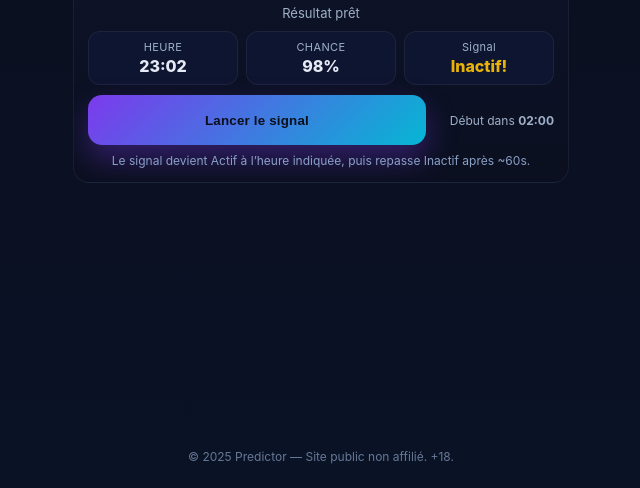
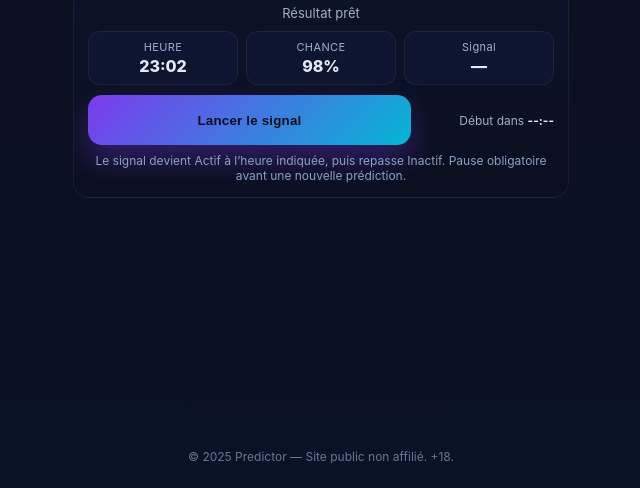
Before and after one commit to Yas-0705/HackGames.github.io, a plain HTML site: page crash.html in a window 1280 px wide. Both pictures are taken after a click on the button "Lancer le signal". Shown: the part 312-800 px from the top of the page, without its empty margins (319-959 px from the left). Drawn offline with Linux system fonts and the light colour scheme.

Commit message:
Update crash.html

```diff
--- a/crash.html
+++ b/crash.html
@@ -40,30 +40,23 @@
     }
     @keyframes spin{ 0%{--a:0deg} 100%{--a:360deg} }
 
-    /* Mesh animé (derrière la valeur) */
+    /* décor animé derrière la valeur */
     .mesh{
       position:absolute; inset:12px; border-radius:50%; overflow:hidden; z-index:0;
       background:
         radial-gradient(60% 60% at 70% 30%, rgba(124,58,237,.18), transparent 60%),
         repeating-linear-gradient(45deg, rgba(255,255,255,.06) 0 1px, transparent 1px 12px),
         repeating-linear-gradient(-45deg, rgba(255,255,255,.04) 0 1px, transparent 1px 12px);
-      background-size: auto, 26px 26px, 26px 26px;
-      animation:meshMove 14s linear infinite;
-      filter:saturate(1.1);
+      background-size:auto, 26px 26px, 26px 26px;
+      animation:meshMove 14s linear infinite; filter:saturate(1.1);
     }
-    @keyframes meshMove{
-      0%   { background-position: 0 0, 0 0, 0 0; }
-      100% { background-position: 0 0, 520px 0, 0 520px; }
-    }
-
-    /* Swirl (amplifié sur Aviator) */
+    @keyframes meshMove{ 0%{background-position:0 0,0 0,0 0} 100%{background-position:0 0,520px 0,0 520px} }
     .swirl{
       position:absolute; inset:18px; border-radius:50%; z-index:0; opacity:.35;
       background:
         repeating-conic-gradient(from 0deg, rgba(124,58,237,.08) 0deg 10deg, transparent 10deg 24deg),
         radial-gradient(60% 60% at 30% 70%, rgba(6,182,212,.10), transparent 60%);
-      animation:swirl 8s linear infinite;
-      mix-blend-mode:screen;
+      animation:swirl 8s linear infinite; mix-blend-mode:screen;
     }
     @keyframes swirl{ to{ transform:rotate(360deg) } }
     body.aviator .swirl{ opacity:.6; animation-duration:5.5s }
@@ -85,7 +78,8 @@
       transition:transform .15s ease;
     }
     .btn:active{ transform:translateY(1px) scale(.98) }
-    .meta{ min-width:120px; text-align:right; color:#9fb0c9; font-size:12px }
+    .meta{ min-width:135px; text-align:right; color:#9fb0c9; font-size:12px }
+    .meta b{ color:#e6eaf5 }
 
     .hint{ text-align:center; color:#8aa0c7; font-size:12px; margin-top:8px }
     footer{ margin-top:auto; color:#8ea3c5; font-size:12px; text-align:center; opacity:.7 }
@@ -107,32 +101,26 @@
       <div class="status" id="status">Prêt</div>
 
       <div class="info">
-        <div class="col">
-          <div class="k">HEURE</div>
-          <div class="v" id="heure">--:--</div>
-        </div>
-        <div class="col">
-          <div class="k">CHANCE</div>
-          <div class="v" id="chance">--%</div>
-        </div>
-        <div class="col">
-          <div class="k">Signal</div>
-          <div class="v" id="signal">—</div>
-        </div>
+        <div class="col"><div class="k">HEURE</div><div class="v" id="heure">--:--</div></div>
+        <div class="col"><div class="k">CHANCE</div><div class="v" id="chance">--%</div></div>
+        <div class="col"><div class="k">Signal</div><div class="v" id="signal">—</div></div>
       </div>
 
       <div class="row">
         <button class="btn" id="run">Lancer le signal</button>
-        <div class="meta">Début dans <strong id="count">--:--</strong></div>
+        <div class="meta"><span id="metaLabel">Début dans</span> <b id="count">--:--</b></div>
       </div>
 
-      <div class="hint">Le signal devient Actif à l’heure indiquée, puis repasse Inactif après ~60s.</div>
+      <div class="hint">Le signal devient Actif à l’heure indiquée, puis repasse Inactif. Pause obligatoire avant une nouvelle prédiction.</div>
     </section>
 
     <footer>© 2025 Predictor — Site public non affilié. +18.</footer>
   </div>
 
   <script>
+    // Config cooldown après la fenêtre active (en secondes)
+    const COOL_MIN = 30, COOL_MAX = 60; // ajustable
+
     const qs = new URLSearchParams(location.search);
     const game = qs.get('game') || 'Crash';
     document.getElementById('gameTitle').textContent = game + ' — Crash';
@@ -146,42 +134,57 @@
     const chanceEl = document.getElementById('chance');
     const signalEl = document.getElementById('signal');
     const countEl = document.getElementById('count');
+    const metaLabel = document.getElementById('metaLabel');
 
+    const ACTIVE_WINDOW_MS = 60_000;
     let busy = false;
     let scheduledAt = null;
-    let countdownTimer = null;
-    const ACTIVE_WINDOW_MS = 60_000; // ~60s actif
+    let lockUntil = 0;
+    let timer = null;
 
     function pad(n){ return String(n).padStart(2,'0'); }
     function format(sec){ sec = Math.max(0, sec|0); return pad(Math.floor(sec/60)) + ':' + pad(sec%60); }
 
-    function startCountdown(toDate){
-      clearInterval(countdownTimer);
-      function tick(){
+    function runCountdown(){
+      clearInterval(timer);
+      timer = setInterval(()=>{
         const now = Date.now();
-        const msLeft = toDate - now;
+        if(!scheduledAt){
+          countEl.textContent = '--:--';
+          metaLabel.textContent = 'Début dans';
+          return;
+        }
+        const msLeft = scheduledAt.getTime() - now;
         if(msLeft > 0){
+          metaLabel.textContent = 'Début dans';
           countEl.textContent = format(Math.ceil(msLeft/1000));
-          signalEl.textContent = 'Inactif!';
-          signalEl.className = 'v signal-inactif';
+          signalEl.textContent = 'Inactif!'; signalEl.className = 'v signal-inactif';
+          runBtn.disabled = true;
         }else if(msLeft > -ACTIVE_WINDOW_MS){
-          countEl.textContent = '00:00';
-          signalEl.textContent = 'Actif!';
-          signalEl.className = 'v signal-actif';
+          metaLabel.textContent = 'Signal';
+          countEl.textContent = 'Actif';
+          signalEl.textContent = 'Actif!'; signalEl.className = 'v signal-actif';
+          runBtn.disabled = true;
         }else{
-          signalEl.textContent = 'Inactif!';
-          signalEl.className = 'v signal-inactif';
-          clearInterval(countdownTimer);
+          // Fenêtre terminée: pause
+          const pauseLeft = Math.ceil((lockUntil - now)/1000);
+          if(now < lockUntil){
+            metaLabel.textContent = 'Pause';
+            countEl.textContent = format(pauseLeft);
+            signalEl.textContent = 'Inactif!'; signalEl.className = 'v signal-inactif';
+            runBtn.disabled = true;
+          }else{
+            metaLabel.textContent = 'Prêt';
+            countEl.textContent = '--:--';
+            runBtn.disabled = false;
+          }
         }
-      }
-      tick();
-      countdownTimer = setInterval(tick, 1000);
+      }, 1000);
     }
 
     runBtn.addEventListener('click', async ()=>{
-      if(busy) return; busy = true; runBtn.disabled = true;
-      statusEl.textContent = 'Scan en cours...';
-      val.textContent = '---';
+      if(busy || runBtn.disabled) return; busy = true; runBtn.disabled = true;
+      statusEl.textContent = 'Scan en cours...'; val.textContent = '---';
       ring.style.animationDuration = '2.6s';
 
       await new Promise(r => setTimeout(r, 1200 + Math.random()*1500));
@@ -197,21 +200,22 @@
       statusEl.textContent = 'Résultat prêt';
       ring.style.animationDuration = '6s';
 
-      // HEURE = maintenant + (1..3) minutes
-      const addMin = 1 + Math.floor(Math.random()*3);
+      const addMin = 1 + Math.floor(Math.random()*3); // HEURE = +1..3 min
       scheduledAt = new Date(Date.now() + addMin*60*1000);
       heureEl.textContent = pad(scheduledAt.getHours()) + ':' + pad(scheduledAt.getMinutes());
 
-      // CHANCE ≥ 85%, mappée selon le résultat
-      const mapped = Math.round(85 + ((resNum - 1.3) / (7.8 - 1.3)) * 14); // 85..99
-      const chance = Math.max(85, Math.min(99, mapped));
+      const chance = Math.max(85, Math.min(99, Math.round(85 + ((resNum - 1.3)/(7.8-1.3))*14)));
       chanceEl.textContent = chance + '%';
 
-      // Signal auto
-      startCountdown(scheduledAt);
+      // verrou: jusqu’à fin de la fenêtre active + cooldown
+      const extra = (COOL_MIN + Math.floor(Math.random() * (COOL_MAX - COOL_MIN + 1))) * 1000;
+      lockUntil = scheduledAt.getTime() + ACTIVE_WINDOW_MS + extra;
 
-      setTimeout(()=>{ runBtn.disabled = false; busy = false; }, 1200);
+      runCountdown();
+      setTimeout(()=>{ busy = false; }, 1200);
     });
+
+    runCountdown();
   </script>
 </body>
 </html>
```
